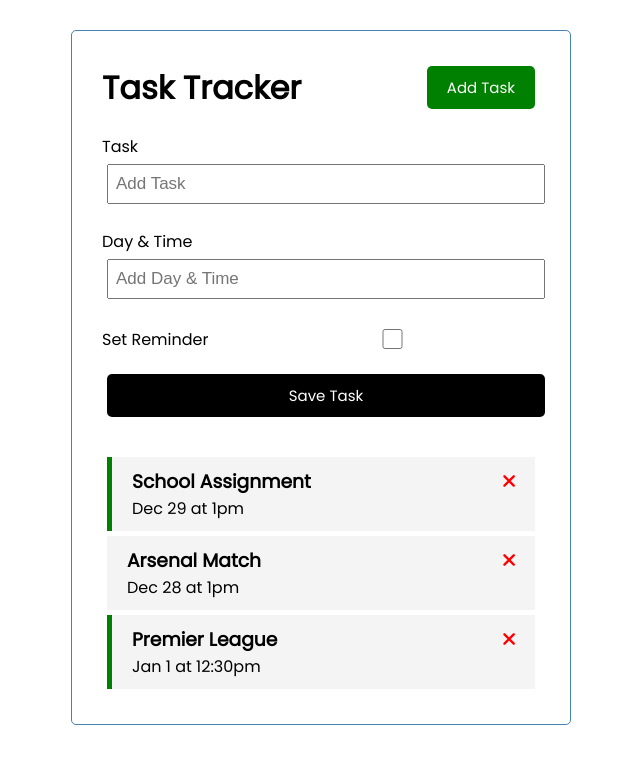
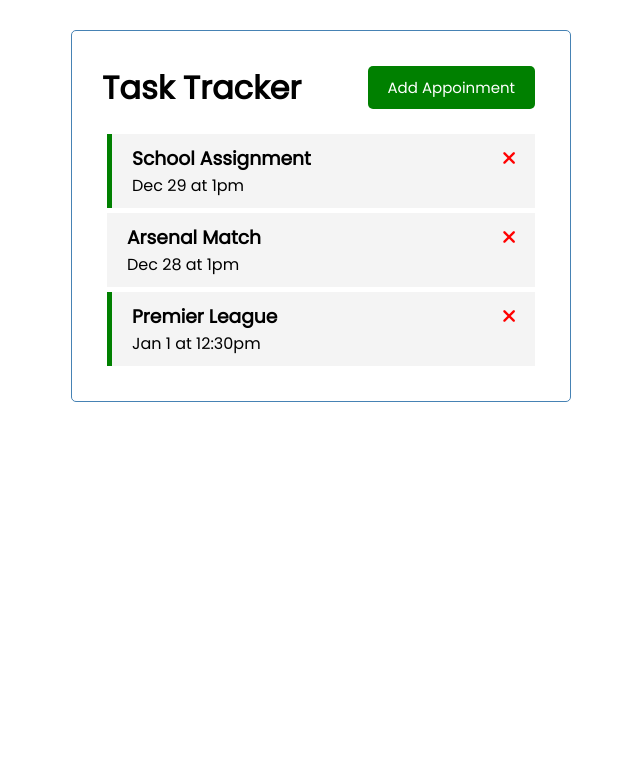
Before and after one commit to theclassical-dev/vuejs-appointment-tracker, a Vue app: page / in a window 1280 px wide. Shown: the top 764 px of the page, without its empty margins (319-959 px from the left). Built offline with nearby package versions, Linux system fonts and the light colour scheme.

Commit message:
btn toggled

```diff
--- a/src/App.vue
+++ b/src/App.vue
@@ -1,8 +1,10 @@
 <template>
 
 <div class="container">
-   <Header title = "Task Tracker" />
-   <AddTask @add-task="addTask" />
+   <Header @toggle-add-task="toggleAddTask" title = "Task Tracker" :showAddTasks="showAddTasks" />
+   <div v-show="showAddTasks">
+      <AddTask @add-task="addTask" />
+   </div>
    <Tasks @toggle-reminder="toggleReminder" @delete-task="deleteTask" :tasks="tasks"/>
 </div>
 
@@ -23,9 +25,13 @@ export default {
   data() {
     return {
       tasks: [],
+      showAddTasks: false,
     }
   },
   methods: {
+    toggleAddTask() {
+      this.showAddTasks = !this.showAddTasks
+    },
     addTask(task) {
       this.tasks = [...this.tasks, task]
     },
@@ -37,7 +43,8 @@ export default {
     toggleReminder(id) {
       this.tasks = this.tasks.map((task) => task.id === id ?
       { ...task, reminder: !task.reminder } : task)
-    }
+    },
+
   },
   created() {
     this.tasks = [
--- a/src/components/AddTask.vue
+++ b/src/components/AddTask.vue
@@ -37,7 +37,7 @@ export default {
           e.preventDefault();
 
           if(!this.text){
-              alert('Please add a task')
+              alert('Please add a Task')
               return;
           }
 
--- a/src/components/Button.vue
+++ b/src/components/Button.vue
@@ -11,7 +11,7 @@
         },
         methods: {
             onClick() {
-                console.log('click')
+               this.$emit('btn-click')
             },
         }
     }
--- a/src/components/Header.vue
+++ b/src/components/Header.vue
@@ -1,7 +1,9 @@
 <template>
     <header>
         <h1>{{ title }}</h1>
-        <Button text="Add Task" color="green" />
+        <Button @btn-click="$emit('toggle-add-task')"
+        :text="showAddTasks ? 'Close' : 'Add Appoinment'"
+        :color="showAddTasks ? 'red' : 'green'" />
     </header>
 </template>
 
@@ -12,6 +14,7 @@ import Button from './Button'
         name: 'Header',
         props: {
             title: String,
+            showAddTasks: Boolean
         },
         components: {
             Button
```
